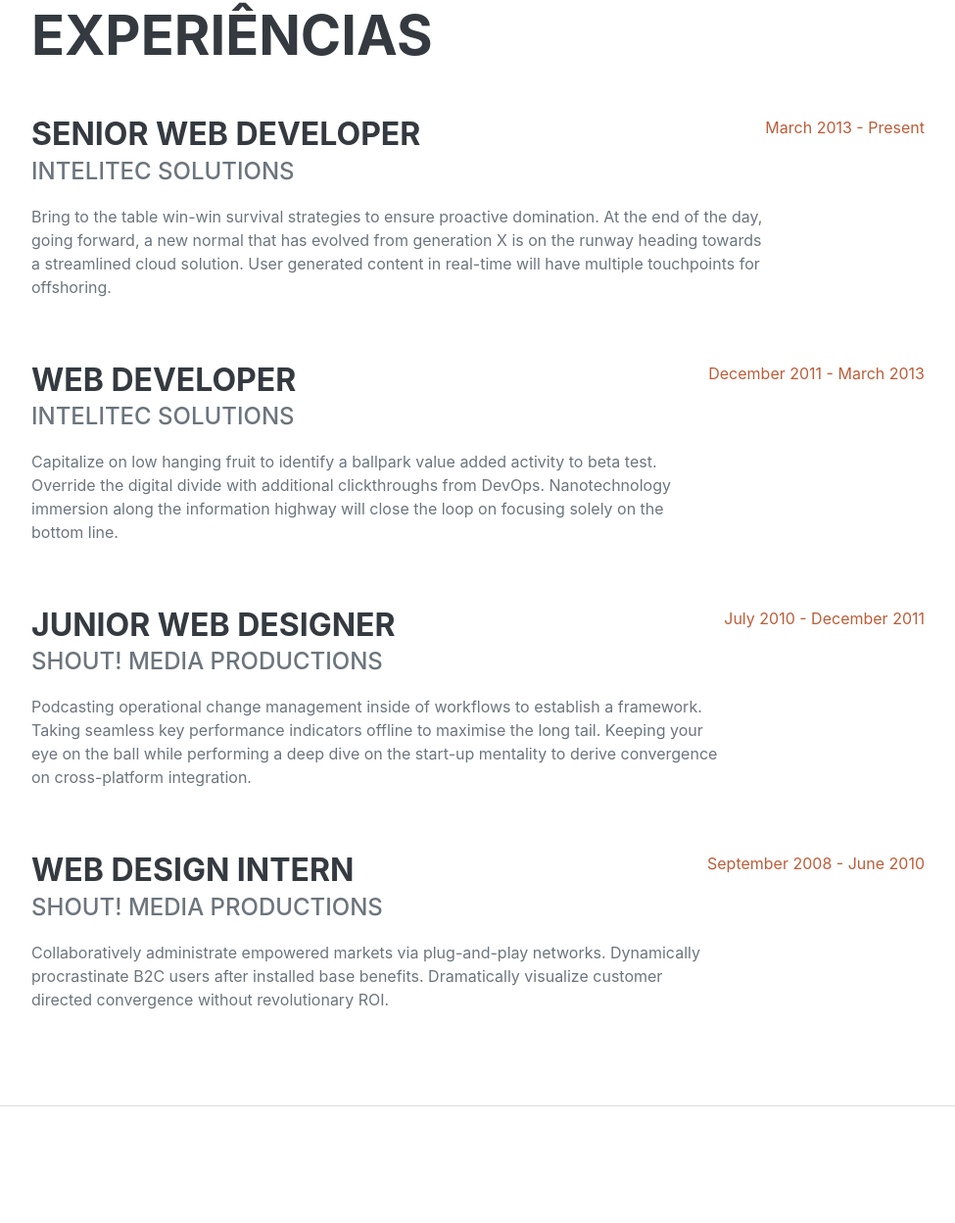
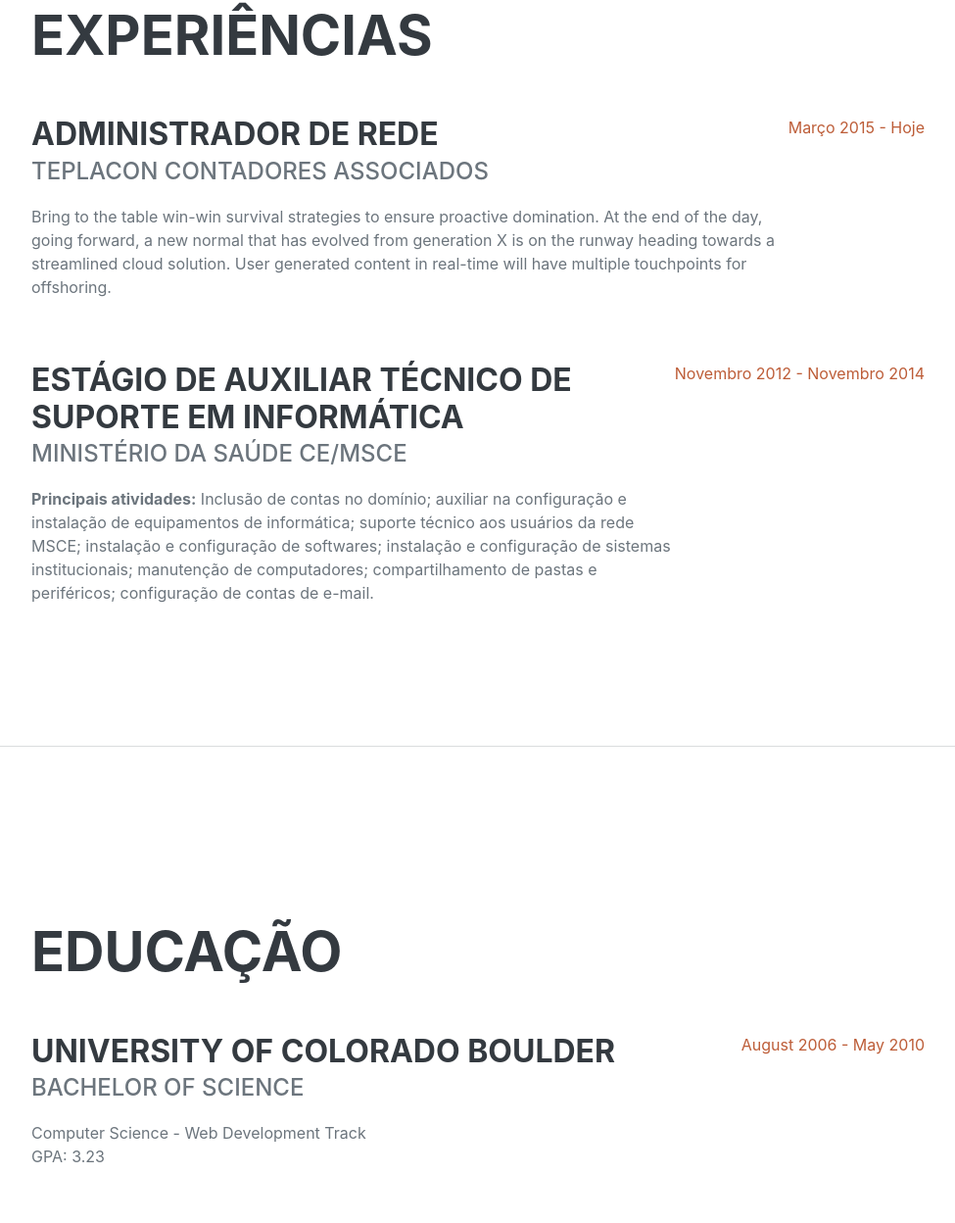
Before and after one commit to marcellovm/marcellovm.github.io, a plain HTML site: page index.html in a window 1280 px wide. Shown: the part 878-2126 px from the top of the page at 98% size, without its empty margins (288-1263 px from the left). Drawn offline with nearby package versions, Linux system fonts and the light colour scheme; a web font is replaced by a local one.

Commit message:
Começando a adicionar as experiencias

```diff
--- a/index.html
+++ b/index.html
@@ -44,7 +44,7 @@
                         <span class="text-primary">Victor</span>
                     </h1>
                     <div class="subheading mb-5">
-                        Rua B 51, Maraponga - Fortaleza, CE - (85) 9 8744-0671 -
+                        Rua B 51 - AP 112 BL 05, Maraponga - Fortaleza, CE - (85) 9 8744-0671 -
                         <a href="mailto:marcellov25@gmail.com">marcellov25@gmail.com</a>
                     </div>
                     <p class="lead mb-5">Acredito que a busca por conhecimento e melhoria continua devem fazer parte do nosso dia-a-dia,
@@ -66,35 +66,23 @@
                     <h2 class="mb-5">Experiências</h2>
                     <div class="d-flex flex-column flex-md-row justify-content-between mb-5">
                         <div class="flex-grow-1">
-                            <h3 class="mb-0">Senior Web Developer</h3>
-                            <div class="subheading mb-3">Intelitec Solutions</div>
+                            <h3 class="mb-0">Administrador de Rede</h3>
+                            <div class="subheading mb-3">TEPLACON CONTADORES ASSOCIADOS</div>
                             <p>Bring to the table win-win survival strategies to ensure proactive domination. At the end of the day, going forward, a new normal that has evolved from generation X is on the runway heading towards a streamlined cloud solution. User generated content in real-time will have multiple touchpoints for offshoring.</p>
                         </div>
-                        <div class="flex-shrink-0"><span class="text-primary">March 2013 - Present</span></div>
+                        <div class="flex-shrink-0"><span class="text-primary">Março 2015 - Hoje</span></div>
                     </div>
                     <div class="d-flex flex-column flex-md-row justify-content-between mb-5">
                         <div class="flex-grow-1">
-                            <h3 class="mb-0">Web Developer</h3>
-                            <div class="subheading mb-3">Intelitec Solutions</div>
-                            <p>Capitalize on low hanging fruit to identify a ballpark value added activity to beta test. Override the digital divide with additional clickthroughs from DevOps. Nanotechnology immersion along the information highway will close the loop on focusing solely on the bottom line.</p>
+                            <h3 class="mb-0">Estágio de Auxiliar Técnico de Suporte em Informática</h3>
+                            <div class="subheading mb-3">Ministério da Saúde CE/MSCE</div>
+                            <p><strong>Principais atividades:</strong> Inclusão de contas no domínio; auxiliar na
+                            configuração e instalação de equipamentos de informática; suporte técnico aos
+                            usuários da rede MSCE; instalação e configuração de softwares; instalação e
+                            configuração de sistemas institucionais; manutenção de computadores;
+                            compartilhamento de pastas e periféricos; configuração de contas de e-mail.</p>
                         </div>
-                        <div class="flex-shrink-0"><span class="text-primary">December 2011 - March 2013</span></div>
-                    </div>
-                    <div class="d-flex flex-column flex-md-row justify-content-between mb-5">
-                        <div class="flex-grow-1">
-                            <h3 class="mb-0">Junior Web Designer</h3>
-                            <div class="subheading mb-3">Shout! Media Productions</div>
-                            <p>Podcasting operational change management inside of workflows to establish a framework. Taking seamless key performance indicators offline to maximise the long tail. Keeping your eye on the ball while performing a deep dive on the start-up mentality to derive convergence on cross-platform integration.</p>
-                        </div>
-                        <div class="flex-shrink-0"><span class="text-primary">July 2010 - December 2011</span></div>
-                    </div>
-                    <div class="d-flex flex-column flex-md-row justify-content-between">
-                        <div class="flex-grow-1">
-                            <h3 class="mb-0">Web Design Intern</h3>
-                            <div class="subheading mb-3">Shout! Media Productions</div>
-                            <p>Collaboratively administrate empowered markets via plug-and-play networks. Dynamically procrastinate B2C users after installed base benefits. Dramatically visualize customer directed convergence without revolutionary ROI.</p>
-                        </div>
-                        <div class="flex-shrink-0"><span class="text-primary">September 2008 - June 2010</span></div>
+                        <div class="flex-shrink-0"><span class="text-primary">Novembro 2012 - Novembro 2014</span></div>
                     </div>
                 </div>
             </section>
```
